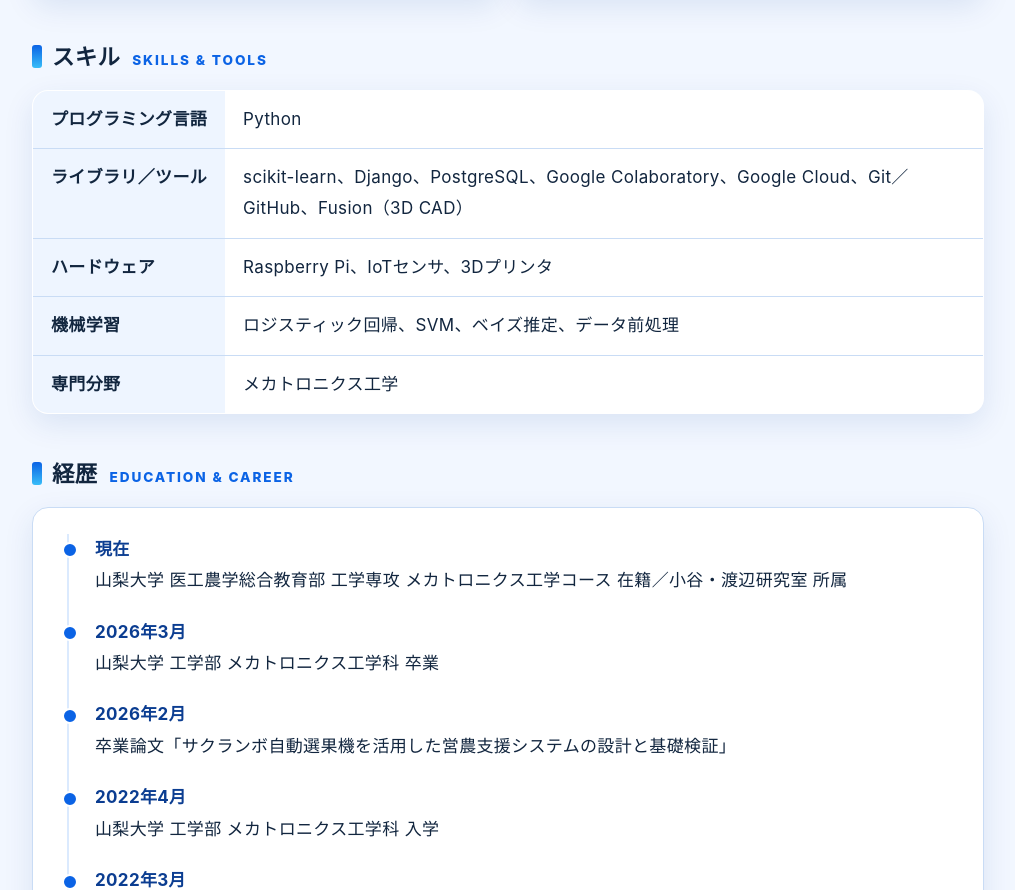
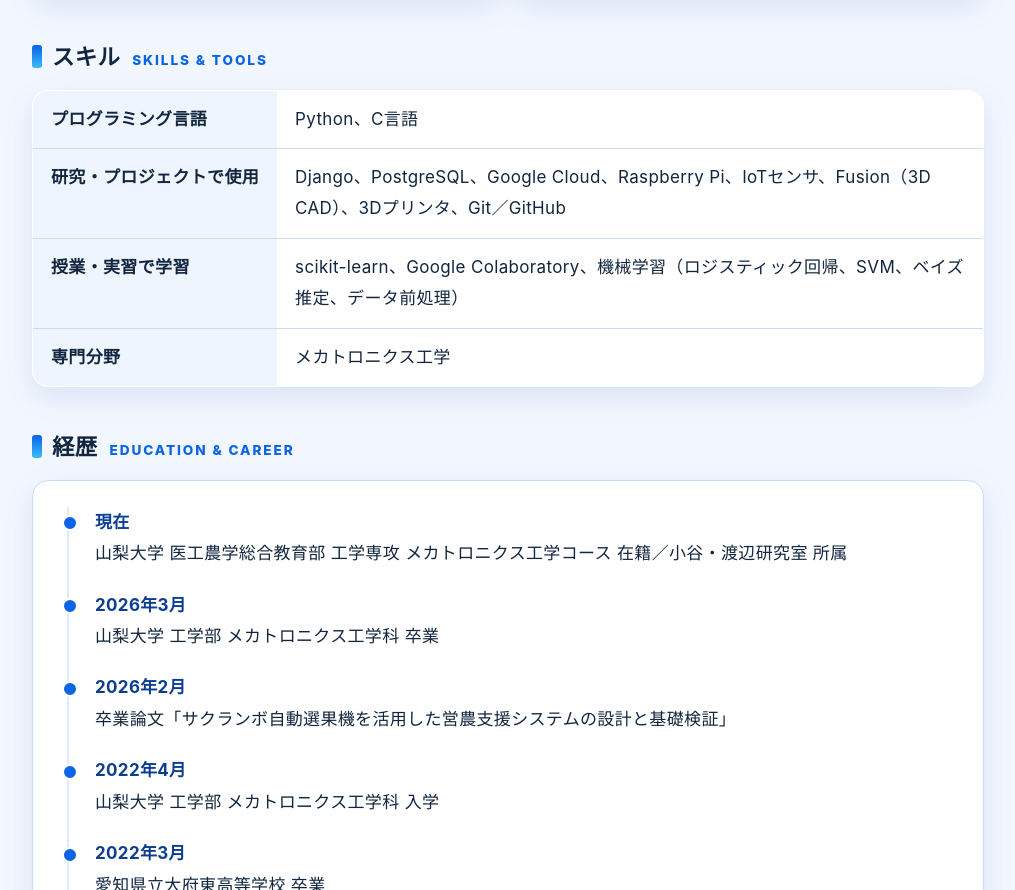
Before and after one commit to aokisoma/aokisoma.github.io, a plain HTML site: page index.html in a window 1280 px wide. Shown: the part 2446-3336 px from the top of the page, without its empty margins (132-1147 px from the left). Drawn offline with Linux system fonts and the light colour scheme.

Commit message:
Skills: add C language; split into project-used vs learned-in-coursework

```diff
--- a/index.html
+++ b/index.html
@@ -485,10 +485,9 @@
     <section id="skills">
       <div class="sec-head"><h2>スキル</h2><span class="en">Skills &amp; Tools</span></div>
       <table class="info">
-        <tr><th scope="row">プログラミング言語</th><td>Python</td></tr>
-        <tr><th scope="row">ライブラリ／ツール</th><td>scikit-learn、Django、PostgreSQL、Google Colaboratory、Google Cloud、Git／GitHub、Fusion（3D CAD）</td></tr>
-        <tr><th scope="row">ハードウェア</th><td>Raspberry Pi、IoTセンサ、3Dプリンタ</td></tr>
-        <tr><th scope="row">機械学習</th><td>ロジスティック回帰、SVM、ベイズ推定、データ前処理</td></tr>
+        <tr><th scope="row">プログラミング言語</th><td>Python、C言語</td></tr>
+        <tr><th scope="row">研究・プロジェクトで使用</th><td>Django、PostgreSQL、Google Cloud、Raspberry Pi、IoTセンサ、Fusion（3D CAD）、3Dプリンタ、Git／GitHub</td></tr>
+        <tr><th scope="row">授業・実習で学習</th><td>scikit-learn、Google Colaboratory、機械学習（ロジスティック回帰、SVM、ベイズ推定、データ前処理）</td></tr>
         <tr><th scope="row">専門分野</th><td>メカトロニクス工学</td></tr>
       </table>
     </section>
```
